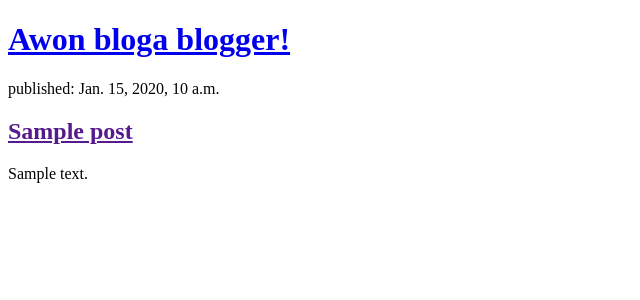
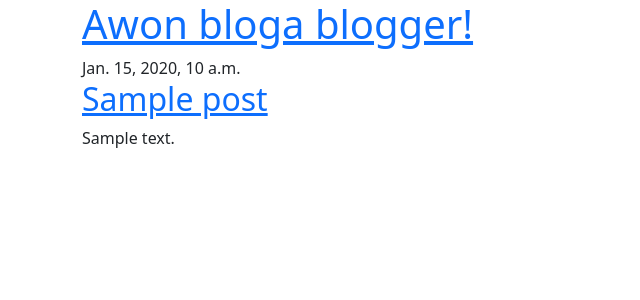
Before and after one commit to Chephos/awon-bloga-blogger, a Django app: page / in a window 1280 px wide. Shown: the top 300 px of the page, without its empty margins (0-640 px from the left). Run offline with Django 3.2, Linux system fonts and the light colour scheme; tables that the repository leaves empty hold one stand-in row (values such as "Sample post").

Commit message:
Added view and template for detailes blog post as well as CSS for the site

```diff
--- a/blog/urls.py
+++ b/blog/urls.py
@@ -4,4 +4,5 @@
 
 urlpatterns = [
     path('', views.post_list, name='post_list'),
+    path('post/<int:pk>/',views.post_detail, name='post_detail')
 ]
--- a/blog/views.py
+++ b/blog/views.py
@@ -1,4 +1,4 @@
-from django.shortcuts import render
+from django.shortcuts import render,get_object_or_404
 from .models import Post
 from django.utils import timezone
 
@@ -7,3 +7,7 @@
 def post_list(request):
     posts = Post.objects.filter(published_date__lte=timezone.now()).order_by('published_date')
     return render(request,'post_list.html',{'posts':posts})
+
+def post_detail(request, pk):
+    post = get_object_or_404(Post,pk=pk)
+    return render(request,'post_detail.html',{'post':post})
--- a/mysite/settings.py
+++ b/mysite/settings.py
@@ -120,7 +120,8 @@
 # https://docs.djangoproject.com/en/3.2/howto/static-files/
 
 STATIC_URL = '/static/'
-STATIC_ROOT = BASE_DIR / 'static'
+STATICFILES_DIRS = [BASE_DIR / 'static']
+# STATIC_ROOT = BASE_DIR / 'static'
 
 # Default primary key field type
 # https://docs.djangoproject.com/en/3.2/ref/settings/#default-auto-field
--- /dev/null
+++ b/templates/base.html
@@ -0,0 +1,26 @@
+{% load static %}
+
+<!DOCTYPE html>
+<html>
+    <head>
+        <title>Awon bloga blogger</title>
+        <link rel="stylesheet" href="https://cdn.jsdelivr.net/npm/bootstrap@5.1.3/dist/css/bootstrap.min.css" integrity="sha384-1BmE4kWBq78iYhFldvKuhfTAU6auU8tT94WrHftjDbrCEXSU1oBoqyl2QvZ6jIW3" crossorigin="anonymous">
+        <link rel="stylesheet" href="{% static 'css/blog.css' %}">
+        <link href="//fonts.googleapis.com/css?family=Lobster&subset=latin,latin-ext" rel="stylesheet" type="text/css">
+    </head>
+    <body>
+        <header class="page-header">
+          <div class="container">
+              <h1><a href="/">Awon bloga blogger!</a></h1>
+          </div>
+        </header>
+        <main class="container">
+            <div class="row">
+                <div class="col">
+                {% block content %}
+                {% endblock %}
+                </div>
+            </div>
+        </main>
+    </body>
+</html>
--- a/templates/post_list.html
+++ b/templates/post_list.html
@@ -1,19 +1,12 @@
-<!DOCTYPE html>
-<html>
-    <head>
-        <title>Awon bloga blogger</title>
-    </head>
-    <body>
-        <header>
-            <h1><a href="/">Awon bloga blogger!</a></h1>
-        </header>
-        {% for post in posts %}
-          <article>
-            <time>published: {{ post.published_date }}</time>
-            <h2><a href="">{{ post.title }}</a></h2>
+{% extends 'base.html'%}
+{% block content %}
+    {% for post in posts %}
+        <article class="post">
+            <time class="date">
+                {{ post.published_date }}
+            </time>
+            <h2><a href="{%url 'post_detail' post.pk %}">{{ post.title }}</a></h2>
             <p>{{ post.text|linebreaksbr }}</p>
-          </article>
-        {% endfor %}
-
-    </body>
-</html>
+        </article>
+    {% endfor %}
+{% endblock content %}
```
Also changed, not shown: templates/post_detail.html (added, +13 -0 lines).
